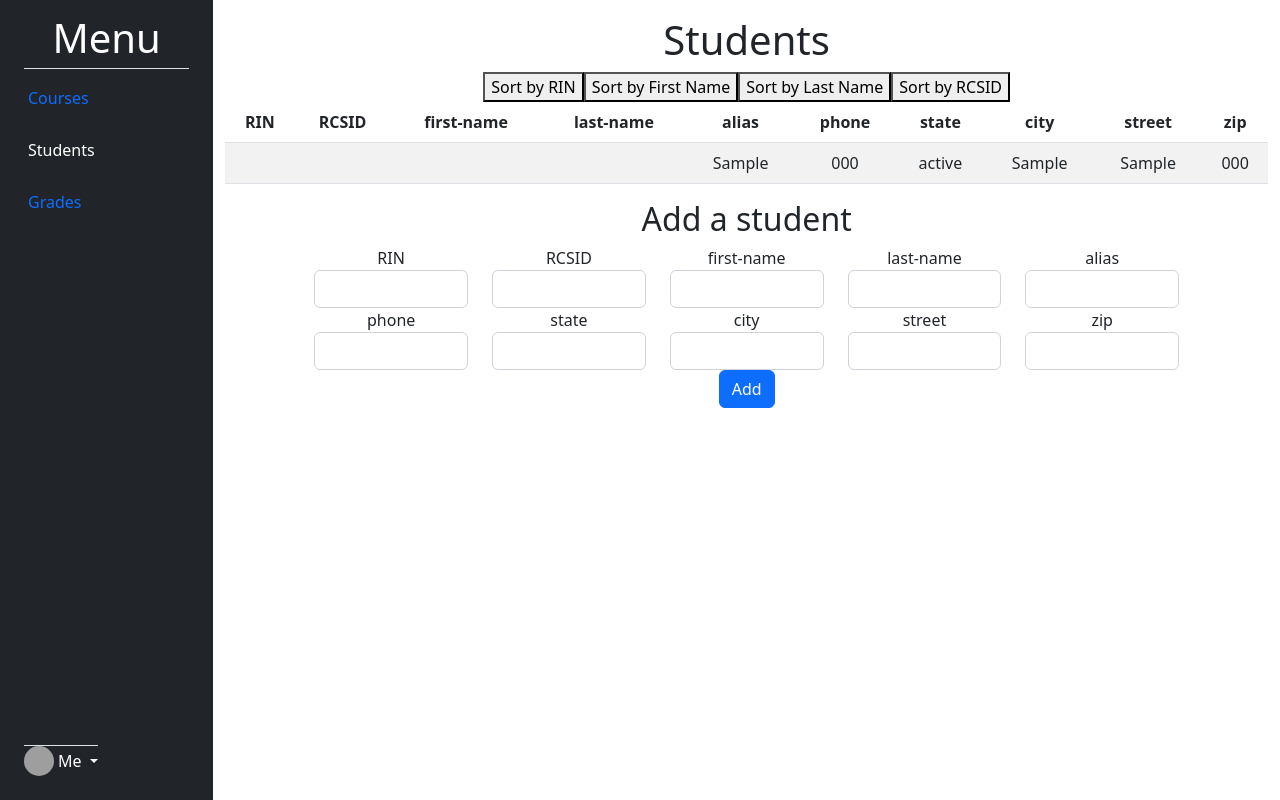
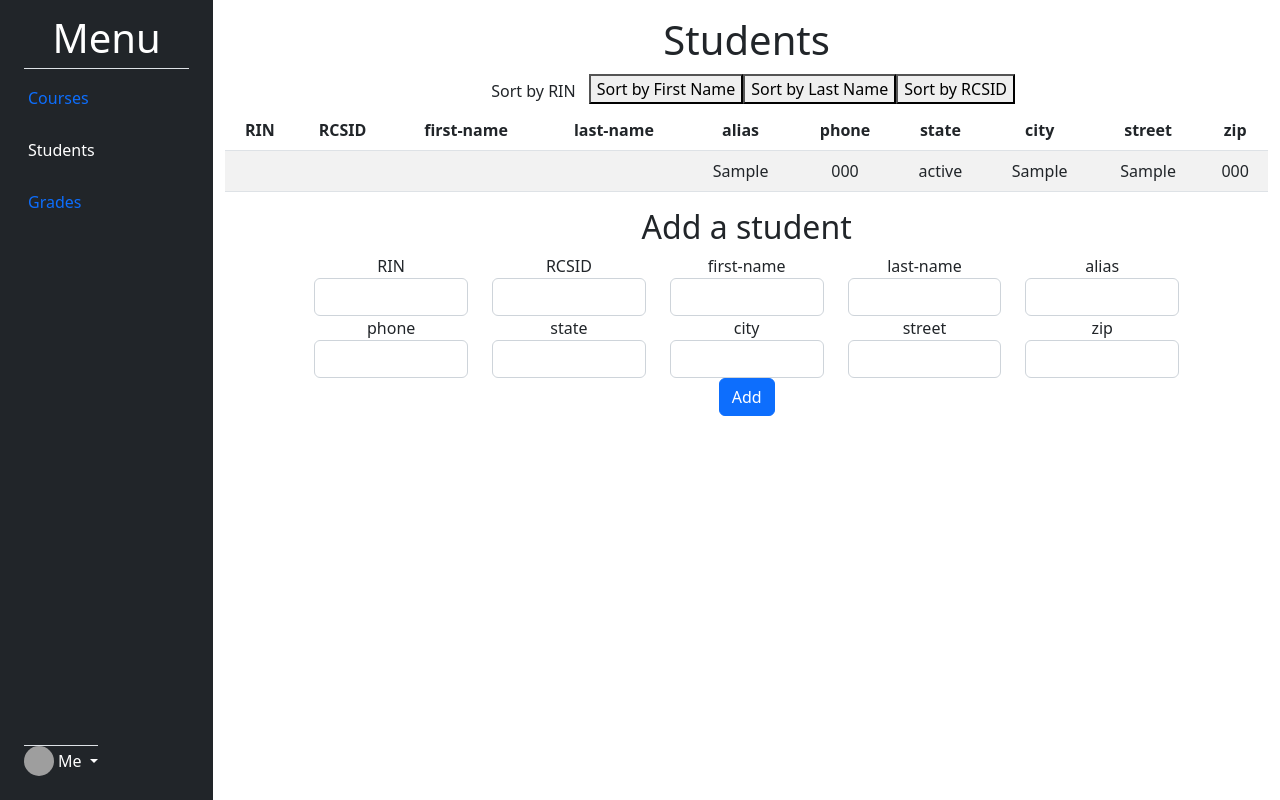
Before and after one commit to liny18/Web-Dev1, a PHP site: page /students.php in a window 1280 px wide. Run offline with PHP 8.4, Linux system fonts and the light colour scheme; tables that the repository leaves empty or names only in its code hold one stand-in row (values such as "Sample post"); data that the repository does not hold is empty; grey boxes are pictures that could not be loaded.

Commit message:
Update students.php

```diff
--- a/lab7/students.php
+++ b/lab7/students.php
@@ -83,7 +83,7 @@
                   </tr>
                 </thead>
                 <form name="sorting" method="post" action="<?php echo $_SERVER['PHP_SELF']; ?>">
-                  <button type="submit" name="rin_sort" class="button">Sort by RIN</button>
+                  <button type="submit" name="rin_sort" class="btn">Sort by RIN</button>
                   <button type="submit" name="fn_sort" class="button">Sort by First Name</button>
                   <button type="submit" name="to_sort" class="button">Sort by Last Name</button>
                   <button type="submit" name="rcs_sort" class="button">Sort by RCSID</button>
```
